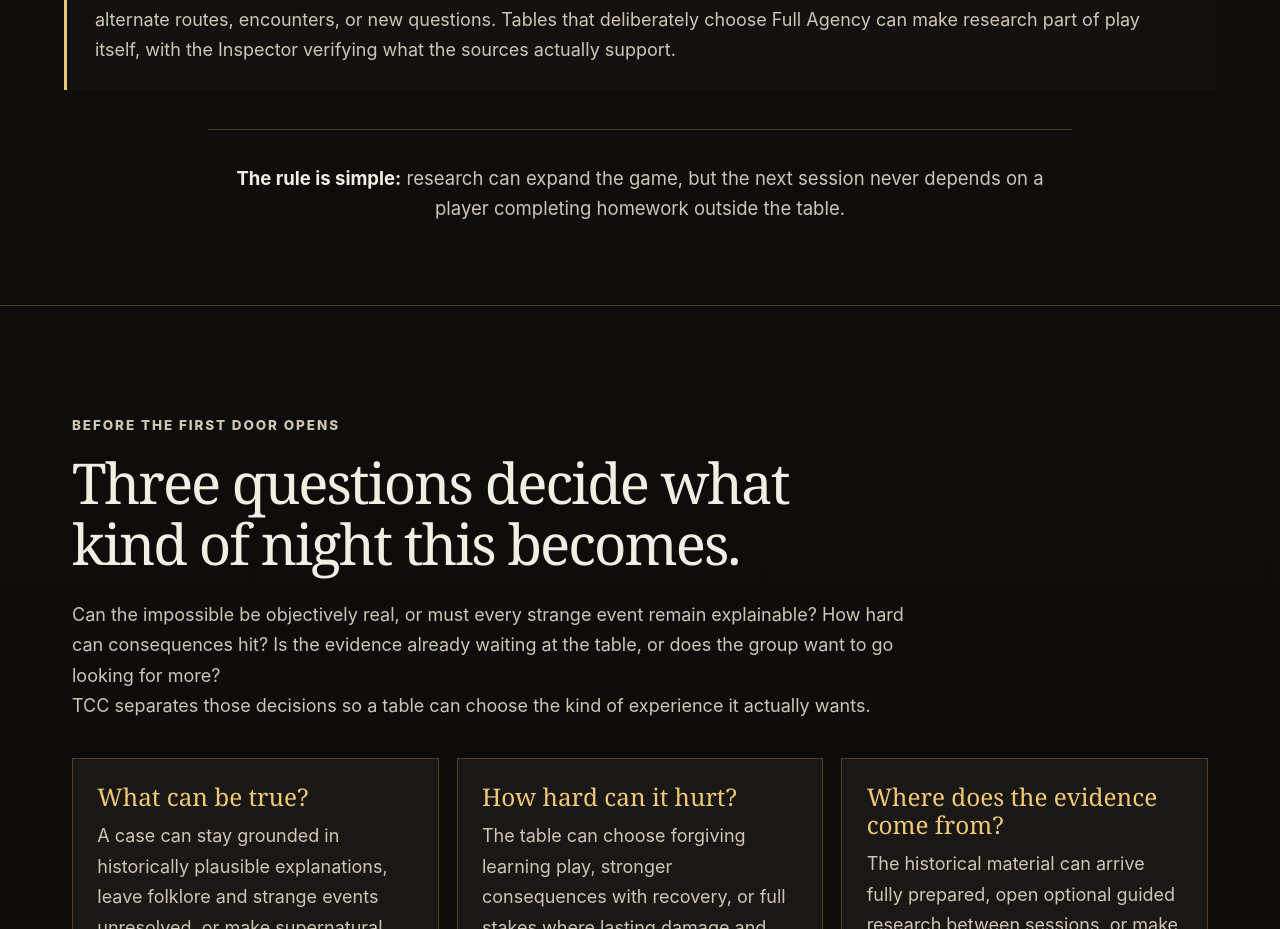
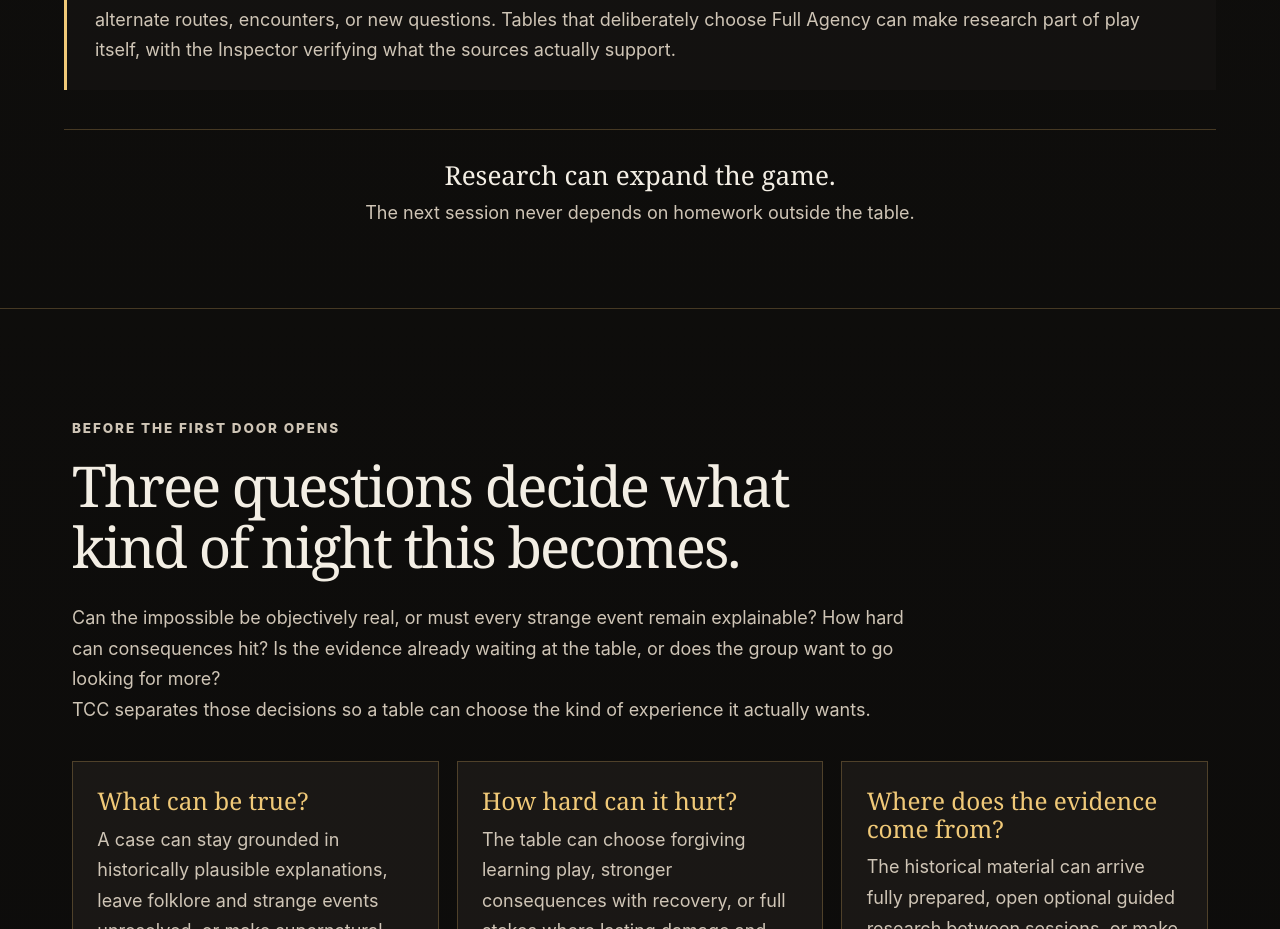
Before and after one commit to casevoiceai/tccrpg, a React (Vite) app: page / in a window 1280 px wide. Shown: the part 7000-7929 px from the top of the page. Built offline with nearby package versions, Linux system fonts and the light colour scheme.

Commit message:
Clean up Ready Case closing rule

```diff
--- a/src/PublicHome.tsx
+++ b/src/PublicHome.tsx
@@ -131,7 +131,7 @@ export default function PublicHome() {
             <h3>Want to go deeper?</h3>
             <p>Guided Investigation can open optional real-world leads between sessions. Those discoveries can add context, leverage, alternate routes, encounters, or new questions. Tables that deliberately choose Full Agency can make research part of play itself, with the Inspector verifying what the sources actually support.</p>
           </div>
-          <p className="ready-case-close"><strong>The rule is simple:</strong> research can expand the game, but the next session never depends on a player completing homework outside the table.</p>
+          <div className="ready-case-close"><p className="ready-case-close-lead">Research can expand the game.</p><p>The next session never depends on homework outside the table.</p></div>
         </div>
       </section>
 
--- a/src/styles.css
+++ b/src/styles.css
@@ -1435,16 +1435,13 @@ footer p {
   width: min(100%, 64rem) !important;
   margin: 0 auto !important;
   border-top: 1px solid var(--line) !important;
-  padding-top: 1.8rem !important;
-  color: var(--paper-muted) !important;
-  font-size: clamp(1.03rem, 1.25vw, 1.14rem) !important;
-  line-height: 1.65 !important;
+  padding-top: 1.65rem !important;
   text-align: center !important;
 }
 
-.ready-case-close strong {
-  color: var(--paper) !important;
-}
+.ready-case-close p { margin: 0 auto !important; }
+.ready-case-close-lead { color: var(--paper) !important; font-family: Georgia, "Times New Roman", serif !important; font-size: clamp(1.45rem, 1.8vw, 1.8rem) !important; line-height: 1.2 !important; }
+.ready-case-close p + p { margin-top: 0.45rem !important; color: var(--paper-muted) !important; font-size: clamp(1rem, 1.15vw, 1.1rem) !important; line-height: 1.55 !important; }
 
 @media (min-width: 48rem) {
   .ready-case-flow {
```
